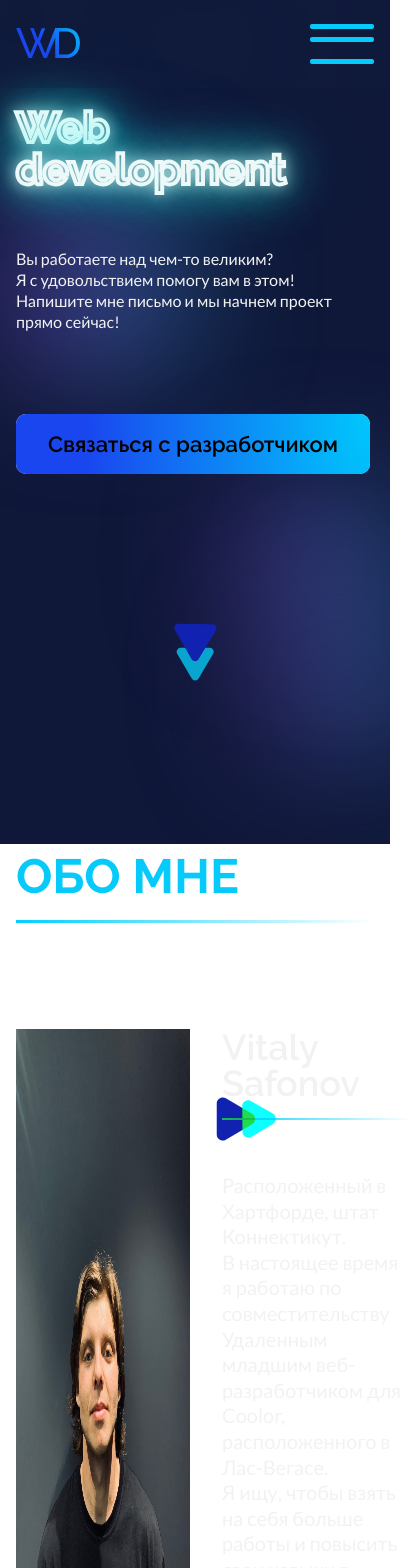
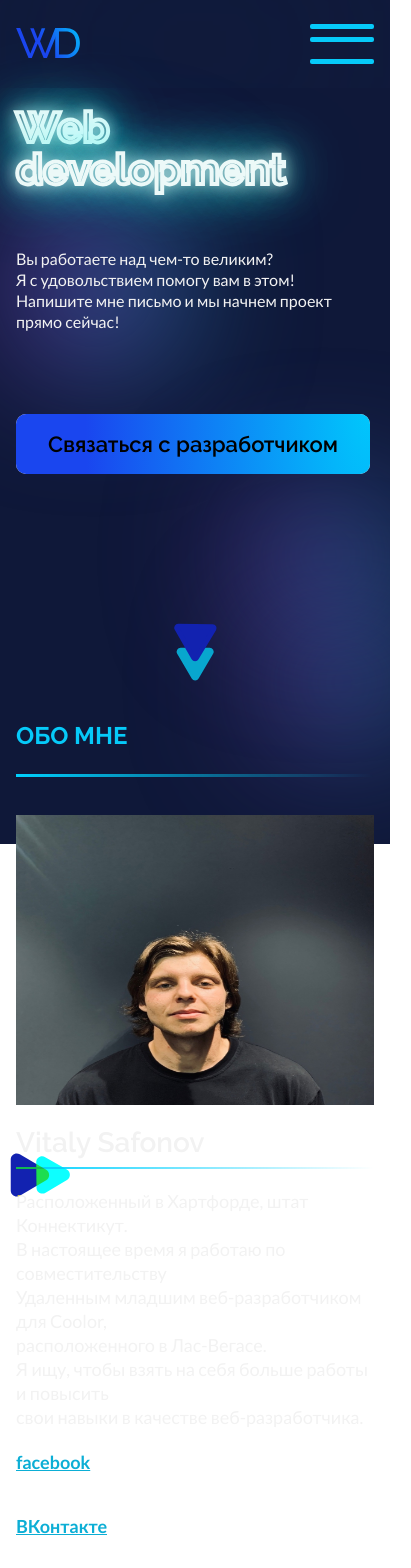
Before and after one commit to etherealelement/next-portfolio, a Next.js app: page / in a window 390 px wide. Shown: the top 1568 px of the page, 411 px wide, since content can reach past the window. Built offline with nearby package versions, Linux system fonts and the light colour scheme.

Commit message:
create: adaptive in about page

```diff
--- a/app/components/about/About.module.scss
+++ b/app/components/about/About.module.scss
@@ -1,14 +1,71 @@
 .about{
   padding-top: 140px;
   padding-bottom: 70px;
+
+  @media all and (max-width: 1024px) {
+    padding-top: 86px;
+  }
+
+  @media all and (max-width: 800px) {
+    padding-top: 230px;
+    padding-bottom: 44px;
+  }
+
+  @media all and (max-width: 485px) {
+    padding-top: 0;
+    padding-bottom: 22px;
+  }
+
+
 
   &SubContainer {
     padding-top: 56px;
     display: flex;
     align-items: flex-start;
+
+    @media all and (max-width: 1080px) {
+      padding-top: 41px;
+      padding-bottom: 26px;
+    }
+
+    @media all and (max-width: 800px) {
+      padding-top: 6px;
+      padding-bottom: 18px;
+    }
+
+    @media all and (max-width: 485px) {
+      padding-top: 0;
+      padding-bottom: 16px;
+    }
+
+    @media all and (max-width: 630px) {
+      flex-direction: column;
+    }
+
+
     &Img {
       margin-right: 32px;
       width: 48.6%;
+
+      @media all and (max-width: 1024px) {
+
+        margin-right: 26px;
+      }
+      @media all and (max-width: 800px) {
+        width: 49%;
+        margin-right: 15px;
+      }
+
+      @media all and (max-width: 630px) {
+        width: 100%;
+        margin-right: 0;
+        height: 450px;
+        margin-bottom: 24px;
+      }
+
+      @media all and (max-width: 485px) {
+        height:290px;
+      }
     }
     &Inner {
       &Title {
@@ -18,12 +75,32 @@
         color: #F2F2F2;
         padding-bottom: 12px;
 
+        @media all and (max-width: 800px) {
+          font-size: 20px;
+          margin-bottom: 30px;
+        }
+
+        @media all and (max-width: 1024px) {
+          font-size: 28px;
+          margin-bottom: 8px;
+        }
       }
       &Border {
         padding-top: 17px;
         position: relative;
         display: block;
         height: 60px;
+
+        @media all and (max-width: 800px) {
+          padding-top: 10px;
+        }
+
+
+        @media all and (max-width: 1080px) {
+          padding-top: 10px;
+          height: auto;
+        }
+
 
         &Arrow svg{
           position: absolute;
@@ -44,6 +121,19 @@
         line-height: 128.9%;
         color: #F2F2F2;
         margin-bottom: 56px;
+
+        @media all and (max-width: 1080px) {
+          font-size: 16px;
+          line-height: 24px;
+        }
+
+
+        @media all and (max-width: 1024px) {
+          font-size: 18px;
+        }
+        @media all and (max-width: 485px) {
+          margin-bottom: 0;
+        }
       }
     }
   }
--- a/app/components/about/About.tsx
+++ b/app/components/about/About.tsx
@@ -1,3 +1,4 @@
+"use client"
 import {FC} from 'react';
 import styles from "./About.module.scss"
 import {Title} from "@/app/components/ui/title/Title";
@@ -5,8 +6,14 @@ import Image from "next/image";
 import {Arrow} from "@/app/components/ui/arrow/Arrow";
 import {SocialList} from "@/app/components/about/SocialList";
 import "../../globals.css"
+import {useMediaQuery} from "@/app/hooks";
 
 export const About: FC = () => {
+    const isMobile1080 = useMediaQuery(1080)
+    const isMobile600 = useMediaQuery(600)
+    const isMobile390 = useMediaQuery(390)
+
+
     return <section className={styles.about} id="about">
         <div className="container">
             <Title>ОБО МНЕ</Title>
@@ -36,8 +43,12 @@ export const About: FC = () => {
                     Я ищу, чтобы взять на себя больше работы и повысить<br/> свои навыки в качестве веб-разработчика.
                 </p>
 
-                <SocialList></SocialList>
+                {!isMobile1080 && <SocialList></SocialList>}
             </div>
+        </div>
+        <div className="sub-container">
+            {isMobile1080  && <SocialList></SocialList>}
+
         </div>
     </section>;
 };
--- a/app/components/about/SocialList.module.scss
+++ b/app/components/about/SocialList.module.scss
@@ -1,6 +1,22 @@
 .socialList {
   padding: 0;
   margin: 0;
+
+  @media all and (max-width: 1080px) {
+    display: flex;
+    align-items: center;
+    margin-top: 31.5px;
+  }
+
+  @media all and (max-width: 630px) {
+    display: block;
+  }
+
+  @media all and (max-width: 485px) {
+    display: block;
+    margin-top: 0;
+  }
+
 
   &Item {
     position: relative;
@@ -10,6 +26,14 @@
 
     &:not(:last-child) {
       margin-bottom: 25px;
+
+      @media all and (max-width: 1080px) {
+        margin-bottom: 0;
+
+        &:not(:last-child) {
+          margin-right: 28px;
+        }
+      }
     }
 
     &Link {
@@ -24,6 +48,14 @@
       text-decoration-line: underline;
       color: #0CAED5;
 
+      @media all and (max-width: 800px) {
+        font-size: 18px;
+      }
+
+      @media all and (max-width: 485px) {
+        margin-bottom: 24px;
+      }
+
       &Spn {
         color: #0CAED5;
         margin-right: 24px;
@@ -31,7 +63,8 @@
 
 
       &:hover {
-        background: radial-gradient(142.65% 2282.99% at 100% -31.65%, #08A6CE 0%, #6352B1 43.75%, #8B0EB7 68.75%) /* warning: gradient uses a rotation that is not supported by CSS and may not behave as expected */;
+        background: radial-gradient(142.65% 2282.99% at 100% -31.65%, #08A6CE 0%, #6352B1 43.75%, #8B0EB7 68.75%) /* warning: gradient uses a rotation that is not supported by CSS and may not behave as expected */
+      ;
         -webkit-background-clip: text;
         -webkit-text-fill-color: transparent;
         background-clip: text;
@@ -57,7 +90,7 @@
       &Icon {
         position: relative;
         display: inline-block;
-        border: 2px solid ;
+        border: 2px solid;
         border: 2px solid rgba(255, 255, 255, 0.5);
         border-radius: 50%;
         height: 40px;
--- a/app/components/ui/arrow/Arrow.tsx
+++ b/app/components/ui/arrow/Arrow.tsx
@@ -1,6 +1,11 @@
+"use client";
 import { FC } from 'react';
+import {useMediaQuery} from "@/app/hooks";
 
 export const Arrow: FC = () => {
+    const isMobile = useMediaQuery(1080)
+    const currentWidth = isMobile ? 54: 80
+    const currentHeight = isMobile ? 54: 80
     return <>
         <svg width="80" height="60" viewBox="0 0 80 60" fill="none" xmlns="http://www.w3.org/2000/svg">
             <g style={{mixBlendMode: "saturation"}}>
--- a/app/components/ui/title/Title.module.scss
+++ b/app/components/ui/title/Title.module.scss
@@ -6,10 +6,26 @@
   line-height: 56px;
   color: #06CAF9;
   margin-bottom: 50px;
+
+  @media all and (max-width: 1080px) {
+    font-size: 36px;
+  }
+
+  @media all and (max-width: 800px) {
+    font-size: 24px;
+  }
+
+  @media all and (max-width: 485px) {
+    margin-bottom: 38px;
+  }
   &Span {
     background: linear-gradient(89.99deg, #00D1FF 0%, rgba(255, 34, 141, 0) 100%);
     height: 3px;
     margin-top: 16px;
     display: block;
+
+    @media all and (max-width: 800px) {
+      margin-top: 10px;
+    }
   }
 }
```
